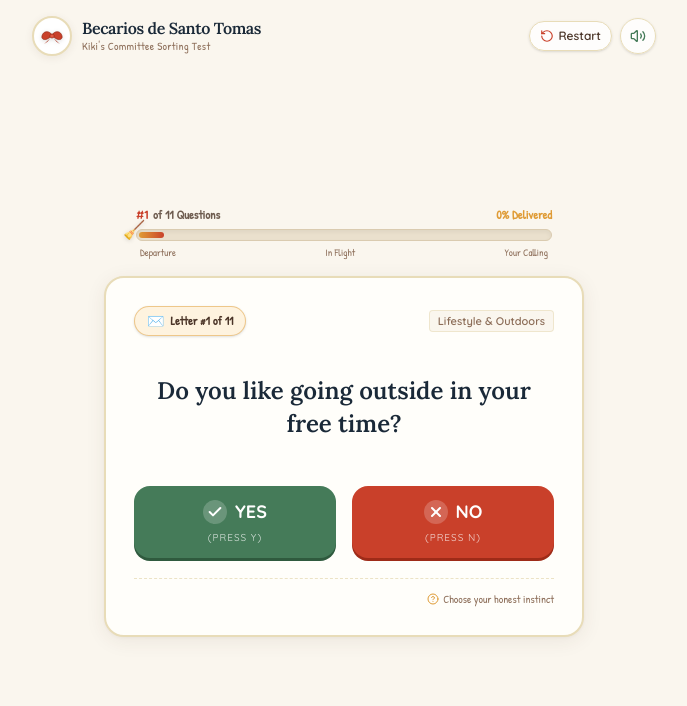
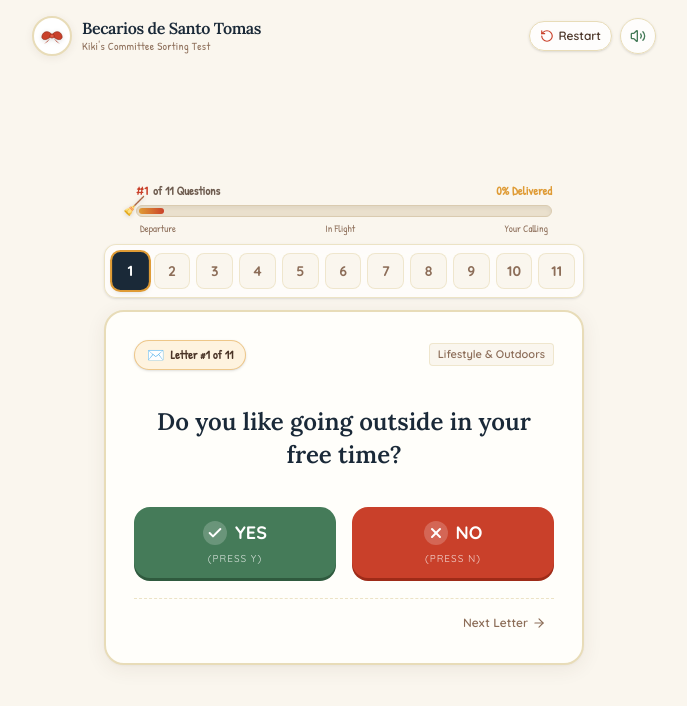
Before and after one commit to Siegfrid5/becarios-committee-r101test, a React (Vite) app: page / in a window 1280 px wide. Both pictures are taken after a click on the button "Begin Sorting Delivery". Shown: the top 706 px of the page, without its empty margins (296-983 px from the left). Built offline with nearby package versions, Linux system fonts and the light colour scheme.

Commit message:
feat: add QuestionNavigator bar, synchronous ref state to eliminate dropped spam answers, and full backtracking support

```diff
--- a/src/App.tsx
+++ b/src/App.tsx
@@ -1,4 +1,4 @@
-import { useState } from 'react';
+import { useState, useRef } from 'react';
 import { QUESTIONS } from './data/questions';
 import type { AnswerType, CalculationResult } from './types';
 import { calculateResults } from './utils/scoring';
@@ -8,6 +8,7 @@ import { Header } from './components/Header';
 import { ProgressBar } from './components/ProgressBar';
 import { IntroCard } from './components/IntroCard';
 import { QuestionCard } from './components/QuestionCard';
+import { QuestionNavigator } from './components/QuestionNavigator';
 import { ResultView } from './components/ResultView';
 import { ErrorBoundary } from './components/ErrorBoundary';
 
@@ -17,6 +18,7 @@ export function App() {
   const [step, setStep] = useState<AppStep>('INTRO');
   const [currentQuestionIndex, setCurrentQuestionIndex] = useState(0);
   const [answers, setAnswers] = useState<Record<number, AnswerType>>({});
+  const answersRef = useRef<Record<number, AnswerType>>({});
   const [soundEnabled, setSoundEnabled] = useState(sound.enabled);
   const [result, setResult] = useState<CalculationResult | null>(null);
 
@@ -26,6 +28,7 @@ export function App() {
   };
 
   const handleStart = () => {
+    answersRef.current = {};
     setAnswers({});
     setCurrentQuestionIndex(0);
     setResult(null);
@@ -34,6 +37,7 @@ export function App() {
   };
 
   const handleReset = () => {
+    answersRef.current = {};
     setAnswers({});
     setCurrentQuestionIndex(0);
     setResult(null);
@@ -41,19 +45,43 @@ export function App() {
     window.scrollTo({ top: 0, behavior: 'smooth' });
   };
 
-  const handleAnswer = (ans: AnswerType) => {
-    const currentQ = QUESTIONS[currentQuestionIndex];
-    const newAnswers = { ...answers, [currentQ.id]: ans };
-    setAnswers(newAnswers);
+  const showResultsIfReady = (latestAnswers: Record<number, AnswerType>) => {
+    const answeredCount = Object.keys(latestAnswers).filter(
+      (k) => latestAnswers[Number(k)] === 'YES' || latestAnswers[Number(k)] === 'NO'
+    ).length;
 
+    if (answeredCount >= QUESTIONS.length) {
+      const res = calculateResults(latestAnswers);
+      setResult(res);
+      setStep('RESULT');
+      window.scrollTo({ top: 0, behavior: 'smooth' });
+      return true;
+    }
+    return false;
+  };
+
+  const handleAnswer = (ans: AnswerType, questionId: number) => {
+    // 1. Immediately record answer in both ref (synchronous) and state (reactive)
+    answersRef.current = { ...answersRef.current, [questionId]: ans };
+    const updatedAnswers = { ...answersRef.current };
+    setAnswers(updatedAnswers);
+
+    // 2. Determine next step
     if (currentQuestionIndex + 1 < QUESTIONS.length) {
       setCurrentQuestionIndex((prev) => prev + 1);
     } else {
-      // Completed all 11 questions! Compute results
-      const res = calculateResults(newAnswers);
-      setResult(res);
-      setStep('RESULT');
-      window.scrollTo({ top: 0, behavior: 'smooth' });
+      // Reached Question 11! Check if all questions are answered
+      const isComplete = showResultsIfReady(updatedAnswers);
+
+      if (!isComplete) {
+        // If some earlier question was skipped during backtracking, find the first unanswered question
+        const firstUnansweredIdx = QUESTIONS.findIndex(
+          (q) => !updatedAnswers[q.id]
+        );
+        if (firstUnansweredIdx !== -1) {
+          setCurrentQuestionIndex(firstUnansweredIdx);
+        }
+      }
     }
   };
 
@@ -62,6 +90,23 @@ export function App() {
       setCurrentQuestionIndex((prev) => prev - 1);
     }
   };
+
+  const handleNext = () => {
+    if (currentQuestionIndex + 1 < QUESTIONS.length) {
+      setCurrentQuestionIndex((prev) => prev + 1);
+    }
+  };
+
+  const handleSelectQuestion = (index: number) => {
+    if (index >= 0 && index < QUESTIONS.length) {
+      setCurrentQuestionIndex(index);
+    }
+  };
+
+  const allAnsweredCount = Object.keys(answers).filter(
+    (k) => answers[Number(k)] === 'YES' || answers[Number(k)] === 'NO'
+  ).length;
+  const isAllAnswered = allAnsweredCount >= QUESTIONS.length;
 
   return (
     <ErrorBoundary>
@@ -87,13 +132,26 @@ export function App() {
                 current={currentQuestionIndex + 1}
                 total={QUESTIONS.length}
               />
+
+              {/* Quick Jump / Backtrack Navigator */}
+              <QuestionNavigator
+                currentIndex={currentQuestionIndex}
+                total={QUESTIONS.length}
+                answers={answers}
+                onSelectQuestion={handleSelectQuestion}
+              />
+
               <QuestionCard
                 question={QUESTIONS[currentQuestionIndex]}
                 selectedAnswer={answers[QUESTIONS[currentQuestionIndex].id]}
                 onAnswer={handleAnswer}
                 onPrev={handlePrev}
+                onNext={handleNext}
                 canPrev={currentQuestionIndex > 0}
+                canNext={currentQuestionIndex + 1 < QUESTIONS.length}
                 totalQuestions={QUESTIONS.length}
+                allAnswered={isAllAnswered}
+                onViewResults={() => showResultsIfReady(answersRef.current)}
               />
             </div>
           )}
--- a/src/components/QuestionCard.tsx
+++ b/src/components/QuestionCard.tsx
@@ -1,29 +1,46 @@
-import React, { useEffect } from 'react';
+import { useEffect, useState } from 'react';
 import { motion, AnimatePresence } from 'framer-motion';
-import { Check, X, ArrowLeft, HelpCircle } from 'lucide-react';
+import { Check, X, ArrowLeft, ArrowRight, HelpCircle, Sparkles } from 'lucide-react';
 import type { Question, AnswerType } from '../types';
 import { sound } from '../utils/sound';
 
 interface QuestionCardProps {
   question: Question;
   selectedAnswer?: AnswerType;
-  onAnswer: (answer: AnswerType) => void;
+  onAnswer: (answer: AnswerType, questionId: number) => void;
   onPrev: () => void;
+  onNext?: () => void;
   canPrev: boolean;
+  canNext?: boolean;
   totalQuestions: number;
+  allAnswered?: boolean;
+  onViewResults?: () => void;
 }
 
-export const QuestionCard: React.FC<QuestionCardProps> = ({
+export const QuestionCard = ({
   question,
   selectedAnswer,
   onAnswer,
   onPrev,
+  onNext,
   canPrev,
+  canNext,
   totalQuestions,
-}) => {
-  // Support keyboard shortcuts (Y / N, Left arrow for back)
+  allAnswered = false,
+  onViewResults,
+}: QuestionCardProps) => {
+  const [isLocked, setIsLocked] = useState(false);
+
+  // Reset lock when question changes
+  useEffect(() => {
+    setIsLocked(false);
+  }, [question.id]);
+
+  // Support keyboard shortcuts (Y / N, Left/Right arrow)
   useEffect(() => {
     const handleKeyDown = (e: KeyboardEvent) => {
+      if (isLocked) return;
+
       if (e.key === 'y' || e.key === 'Y' || e.key === '1') {
         handleSelect('YES');
       } else if (e.key === 'n' || e.key === 'N' || e.key === '2') {
@@ -31,31 +48,48 @@ export const QuestionCard: React.FC<QuestionCardProps> = ({
       } else if (e.key === 'ArrowLeft' && canPrev) {
         sound.playClick('low');
         onPrev();
+      } else if (e.key === 'ArrowRight' && canNext && onNext) {
+        sound.playClick('low');
+        onNext();
       }
     };
 
     window.addEventListener('keydown', handleKeyDown);
     return () => window.removeEventListener('keydown', handleKeyDown);
-  }, [question.id, canPrev]);
+  }, [question.id, canPrev, canNext, isLocked]);
 
   const handleSelect = (answer: AnswerType) => {
-    sound.playClick(answer === 'YES' ? 'high' : 'low');
-    onAnswer(answer);
+    if (isLocked) return;
+    setIsLocked(true);
+
+    try {
+      sound.playClick(answer === 'YES' ? 'high' : 'low');
+    } catch {
+      // ignore
+    }
+
+    // Call onAnswer immediately so state is updated
+    onAnswer(answer, question.id);
+
+    // Release transition lock after 180ms
+    setTimeout(() => {
+      setIsLocked(false);
+    }, 180);
   };
 
   return (
-    <div className="w-full max-w-lg mx-auto px-3 sm:px-4 py-2">
+    <div className="w-full max-w-lg mx-auto px-3 sm:px-4 py-1">
       <AnimatePresence mode="wait">
         <motion.div
           key={question.id}
-          initial={{ opacity: 0, x: 20 }}
+          initial={{ opacity: 0, x: 15 }}
           animate={{ opacity: 1, x: 0 }}
-          exit={{ opacity: 0, x: -20 }}
-          transition={{ duration: 0.25, ease: 'easeOut' }}
+          exit={{ opacity: 0, x: -15 }}
+          transition={{ duration: 0.2, ease: 'easeOut' }}
           className="parchment-card p-5 sm:p-7 border-2 border-ghibli-border shadow-ghibli relative"
         >
           {/* Top Stamp / Badge */}
-          <div className="flex items-center justify-between mb-4">
+          <div className="flex items-center justify-between mb-3 sm:mb-4">
             <div className="inline-flex items-center gap-1.5 px-3 py-1 rounded-full bg-ghibli-gold-light border border-ghibli-gold/50 text-ghibli-brown font-hand text-xs font-bold shadow-sm">
               <span className="text-sm">✉️</span>
               <span>Letter #{question.number} of {totalQuestions}</span>
@@ -69,20 +103,30 @@ export const QuestionCard: React.FC<QuestionCardProps> = ({
           </div>
 
           {/* Question Text in storybook font */}
-          <div className="min-h-[90px] sm:min-h-[110px] flex items-center justify-center my-2 text-center">
+          <div className="min-h-[85px] sm:min-h-[105px] flex items-center justify-center my-2 text-center">
             <h2 className="font-serif text-lg sm:text-2xl text-ghibli-navy font-semibold leading-snug">
               {question.text}
             </h2>
           </div>
 
+          {/* Current Selection Status Banner if revisiting */}
+          {selectedAnswer && (
+            <div className="mb-3 text-center">
+              <span className="inline-flex items-center gap-1.5 px-2.5 py-0.5 rounded-full text-[11px] font-semibold bg-[#FAF6EE] border border-ghibli-border text-ghibli-brown-light">
+                Current choice: <strong className={selectedAnswer === 'YES' ? 'text-ghibli-green' : 'text-ghibli-red'}>{selectedAnswer}</strong>
+                <span>(Tap to change)</span>
+              </span>
+            </div>
+          )}
+
           {/* YES / NO Big Touch Buttons */}
-          <div className="mt-6 grid grid-cols-2 gap-3 sm:gap-4">
+          <div className="mt-4 grid grid-cols-2 gap-3 sm:gap-4">
             {/* YES Button */}
             <button
               onClick={() => handleSelect('YES')}
               className={`min-h-[60px] sm:min-h-[68px] p-3 rounded-2xl font-sans font-bold text-base sm:text-lg flex flex-col items-center justify-center gap-1 transition-all touch-manipulation relative overflow-hidden ${
                 selectedAnswer === 'YES'
-                  ? 'bg-ghibli-green text-white shadow-none translate-y-1 ring-4 ring-ghibli-green/30'
+                  ? 'bg-ghibli-green text-white shadow-none ring-4 ring-ghibli-green/40'
                   : 'bg-[#457B59] hover:bg-[#39674A] text-white shadow-stamp-green active:translate-y-1 active:shadow-none'
               }`}
             >
@@ -102,7 +146,7 @@ export const QuestionCard: React.FC<QuestionCardProps> = ({
               onClick={() => handleSelect('NO')}
               className={`min-h-[60px] sm:min-h-[68px] p-3 rounded-2xl font-sans font-bold text-base sm:text-lg flex flex-col items-center justify-center gap-1 transition-all touch-manipulation relative overflow-hidden ${
                 selectedAnswer === 'NO'
-                  ? 'bg-ghibli-red text-white shadow-none translate-y-1 ring-4 ring-ghibli-red/30'
+                  ? 'bg-ghibli-red text-white shadow-none ring-4 ring-ghibli-red/40'
                   : 'bg-ghibli-red hover:bg-ghibli-red-hover text-white shadow-stamp active:translate-y-1 active:shadow-none'
               }`}
             >
@@ -135,11 +179,37 @@ export const QuestionCard: React.FC<QuestionCardProps> = ({
               <div />
             )}
 
-            <div className="flex items-center gap-1 text-[11px] text-ghibli-brown-light font-hand">
-              <HelpCircle className="w-3 h-3 text-ghibli-gold" />
-              <span>Choose your honest instinct</span>
+            {canNext && onNext ? (
+              <button
+                onClick={() => {
+                  sound.playClick('low');
+                  onNext();
+                }}
+                className="flex items-center gap-1 text-xs font-semibold text-ghibli-brown-light hover:text-ghibli-red py-1 px-2 rounded hover:bg-white/60 transition-colors touch-manipulation"
+              >
+                <span>Next Letter</span>
+                <ArrowRight className="w-3.5 h-3.5" />
+              </button>
+            ) : (
+              <div className="flex items-center gap-1 text-[11px] text-ghibli-brown-light font-hand">
+                <HelpCircle className="w-3 h-3 text-ghibli-gold" />
+                <span>Choose your honest instinct</span>
+              </div>
+            )}
+          </div>
+
+          {/* Quick jump to results if all 11 are answered and user is backtracking */}
+          {allAnswered && onViewResults && (
+            <div className="mt-4 pt-3 border-t border-[#E8DCB8] text-center">
+              <button
+                onClick={onViewResults}
+                className="w-full py-2.5 px-4 rounded-xl bg-ghibli-gold hover:bg-[#c98622] text-white font-bold text-xs sm:text-sm shadow-sm flex items-center justify-center gap-1.5 transition-all touch-manipulation"
+              >
+                <Sparkles className="w-4 h-4" />
+                <span>All 11 Answered • View Committee Results</span>
+              </button>
             </div>
-          </div>
+          )}
         </motion.div>
       </AnimatePresence>
     </div>
--- /dev/null
+++ b/src/components/QuestionNavigator.tsx
@@ -0,0 +1,58 @@
+import React from 'react';
+import { Check } from 'lucide-react';
+import type { AnswerType } from '../types';
+import { sound } from '../utils/sound';
+
+interface QuestionNavigatorProps {
+  currentIndex: number; // 0-indexed
+  total: number;
+  answers: Record<number, AnswerType>;
+  onSelectQuestion: (index: number) => void;
+}
+
+export const QuestionNavigator: React.FC<QuestionNavigatorProps> = ({
+  currentIndex,
+  total,
+  answers,
+  onSelectQuestion,
+}) => {
+  return (
+    <div className="w-full max-w-lg mx-auto px-3 sm:px-4 mb-2">
+      <div className="flex items-center justify-between gap-1 sm:gap-1.5 p-1.5 sm:p-2 rounded-xl bg-white/70 backdrop-blur-sm border border-ghibli-border/80 shadow-sm overflow-x-auto">
+        {Array.from({ length: total }, (_, i) => {
+          const qNumber = i + 1;
+          const isCurrent = i === currentIndex;
+          const isAnswered = !!answers[qNumber];
+          const answerVal = answers[qNumber];
+
+          return (
+            <button
+              key={qNumber}
+              onClick={() => {
+                sound.playClick('low');
+                onSelectQuestion(i);
+              }}
+              title={`Jump to Question ${qNumber}${isAnswered ? ` (${answerVal})` : ' (Unanswered)'}`}
+              className={`relative flex-1 min-w-[26px] h-8 sm:h-9 rounded-lg font-bold text-xs sm:text-sm flex items-center justify-center transition-all touch-manipulation ${
+                isCurrent
+                  ? 'bg-ghibli-navy text-white shadow-md scale-105 ring-2 ring-ghibli-gold'
+                  : isAnswered
+                  ? answerVal === 'YES'
+                    ? 'bg-ghibli-green-light text-ghibli-green border border-ghibli-green/40 hover:bg-ghibli-green/20'
+                    : 'bg-ghibli-red-light text-ghibli-red border border-ghibli-red/40 hover:bg-ghibli-red/20'
+                  : 'bg-[#FAF6EE] text-ghibli-brown-light border border-ghibli-border/60 hover:bg-white'
+              }`}
+            >
+              <span>{qNumber}</span>
+              {isAnswered && !isCurrent && (
+                <div className="absolute -top-1 -right-1 w-3 h-3 rounded-full bg-ghibli-gold text-white flex items-center justify-center text-[8px]">
+                  <Check className="w-2 h-2 stroke-[3]" />
+                </div>
+              )}
+            </button>
+          );
+        })}
+      </div>
+    </div>
+  );
+};
```
